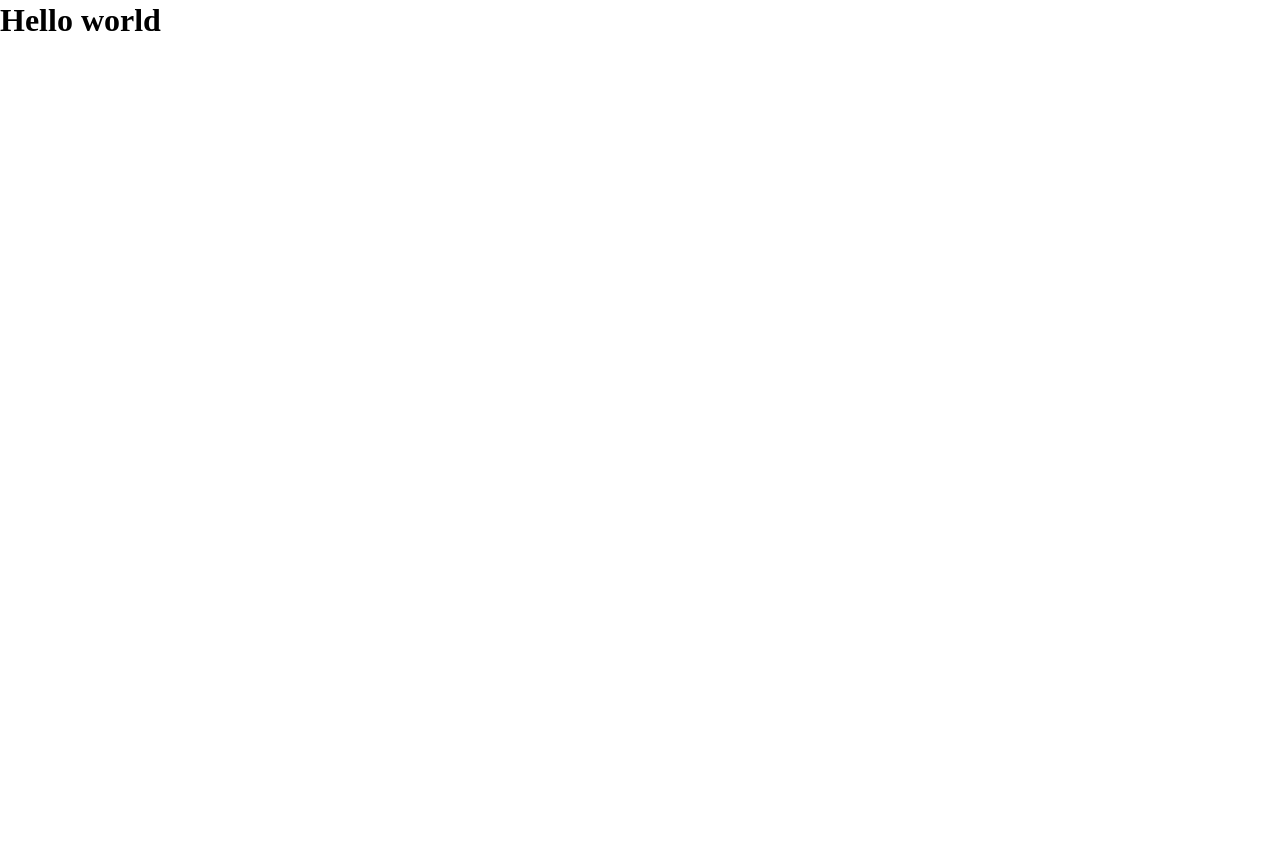
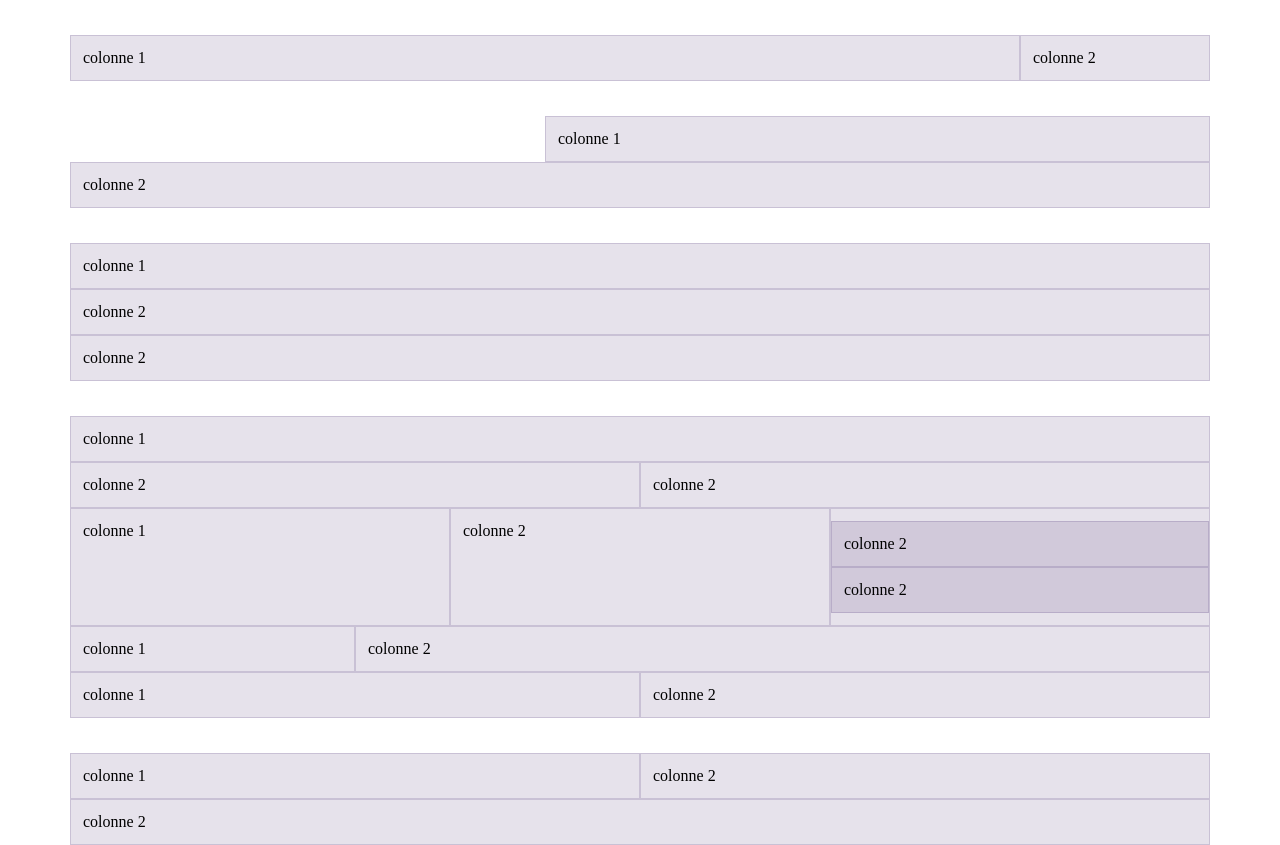
Before and after one commit to TafaniM/eikonica, a website built with Parcel: page src/index.html in a window 1280 px wide. Before the commit the page ends 800 px from the top, so only its background shows below. Built offline with nearby package versions, Linux system fonts and the light colour scheme.

Commit message:
installation grille bootstrap

```diff
--- a/package.json
+++ b/package.json
@@ -28,10 +28,14 @@
     }
   },
   "devDependencies": {
+    "@parcel/transformer-sass": "^2.6.2",
     "parcel": "^2.6.2",
     "parcel-namer-rewrite": "^2.0.0-rc.2",
     "posthtml-include": "^1.7.1",
     "rimraf": "^3.0.2",
     "sass": "^1.42.1"
+  },
+  "dependencies": {
+    "bootstrap": "^5.3.0"
   }
 }
--- a/src/index.html
+++ b/src/index.html
@@ -1,14 +1,66 @@
 <!DOCTYPE html>
 <html>
+
 <head>
   <meta charset="utf-8" />
-    <title>eikon parcel starter</title>
+  <title>eikonica</title>
   <meta name="viewport" content="width=device-width, initial-scale=1.0" />
   <link rel="stylesheet" href="scss/main.scss" />
 </head>
+
 <body>
-    <h1>Hello world</h1>
-
+  <div class="header">
+    <div class="container">
+      <div class="row">
+        <div class="col-10">colonne 1</div>
+        <div class="col-2">colonne 2</div>
+      </div>
+    </div>
+  </div>
+  <div class="main">
+    <div class="container">
+      <div class="row">
+        <div class="col-7 offset-5">colonne 1</div>
+        <div class="col-12">colonne 2</div>
+      </div>
+    </div>
+    <div class="container">
+      <div class="row">
+        <div class="col-12">colonne 1</div>
+        <div class="col-12">colonne 2</div>
+        <div class="col-12">colonne 2</div>
+      </div>
+    </div>
+    <div class="container">
+      <div class="row">
+        <div class="col-12">colonne 1</div>
+        <div class="col-6">colonne 2</div>
+        <div class="col-6">colonne 2</div>
+        <div class="col-4">colonne 1</div>
+        <div class="col-4">colonne 2</div>
+        <div class="col-4">
+          <div class="row">
+            <div class="col-12">colonne 2</div>
+            <div class="col-12">colonne 2</div>
+          </div>
+        </div>
+        <div class="col-3">colonne 1</div>
+        <div class="col-9">colonne 2</div>
+        <div class="col-6">colonne 1</div>
+        <div class="col-6">colonne 2</div>
+      </div>
+    </div>
+  </div>
+  <footer>
+    <div class="container">
+      <div class="row">
+        <div class="col-6">colonne 1</div>
+        <div class="col-6">colonne 2</div>
+        <div class="col-12">colonne 2</div>
+      </div>
+    </div>
+  </footer>
   <script src="js/main.js" type="module"></script>
 </body>
+
 </html>
--- a/src/scss/_layout.scss
+++ b/src/scss/_layout.scss
@@ -0,0 +1,17 @@
+@import "bootstrap/scss/bootstrap-grid";
+
+.row+.row {
+    margin-top: 16px;
+}
+
+.row>.col,
+.row>[class^=col-] {
+    padding-top: 12px;
+    padding-bottom: 12px;
+    background-color: rgba(86, 61, 124, .15);
+    border: 1px solid rgba(86, 61, 124, .2);
+}
+
+.container {
+    margin-top: 35px;
+}
```
Also changed, not shown: 1 other file. Lines whose indentation alone changed are shown as unchanged.
